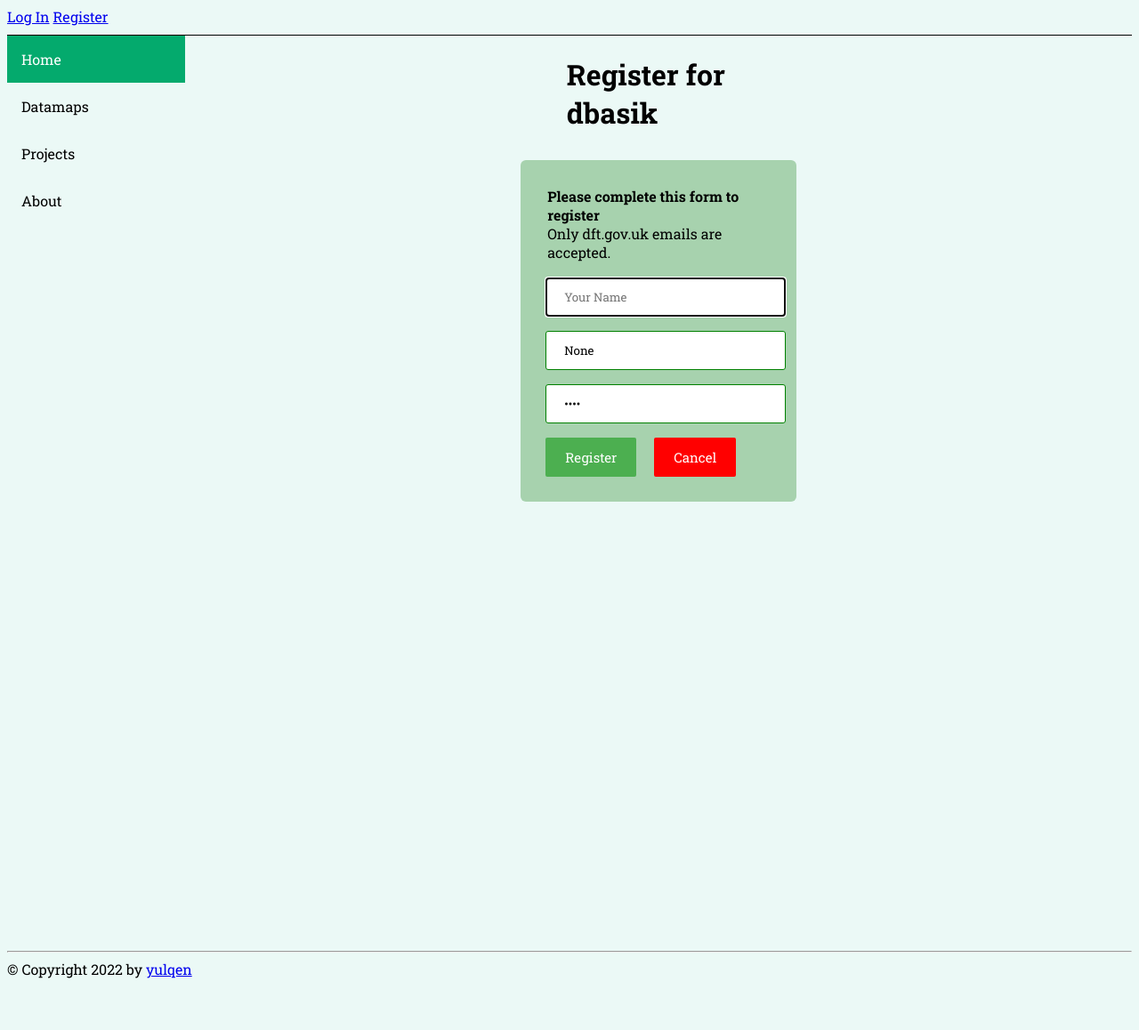
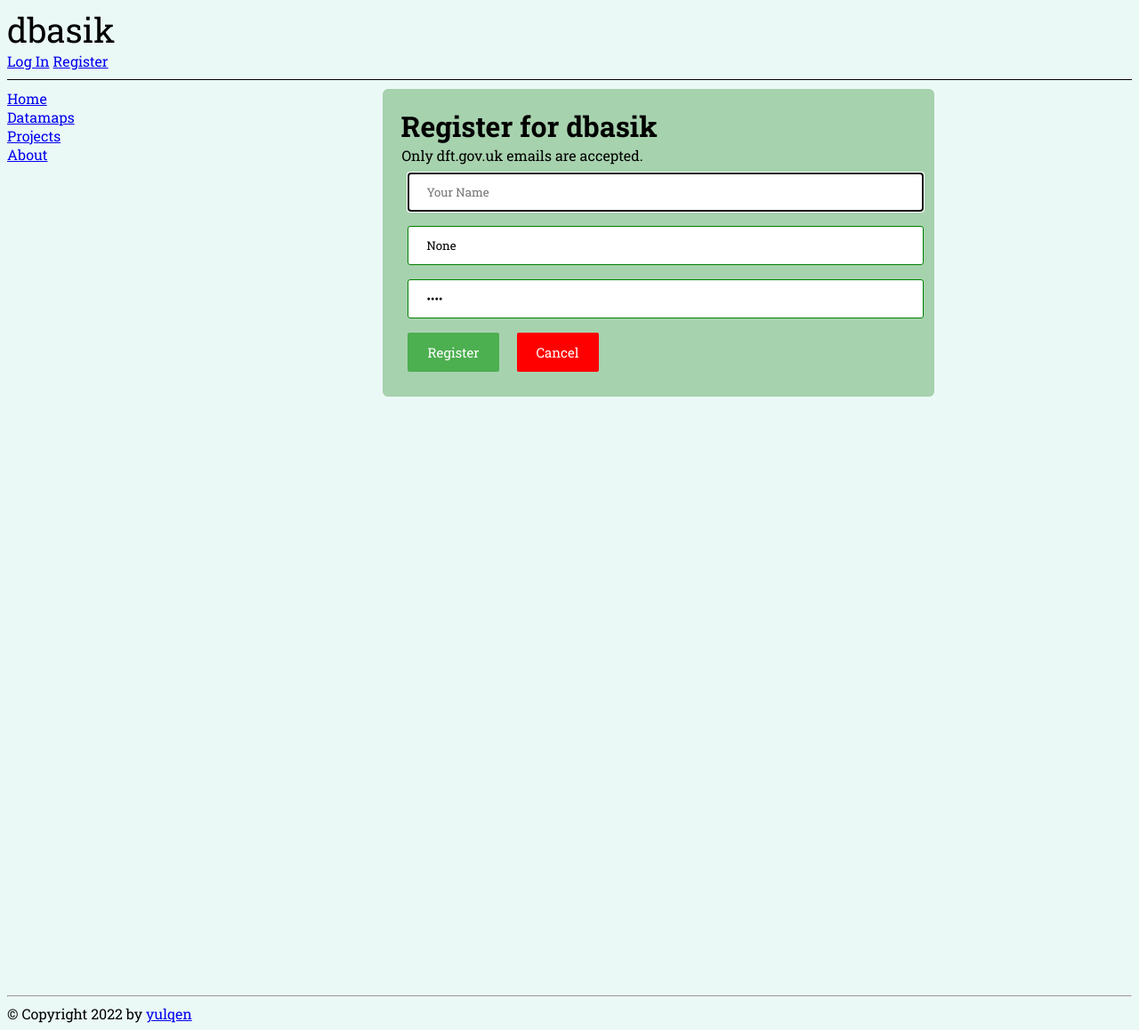
Before and after one commit to yulqen/dbasik-api, a FastAPI app: page /account/register in a window 1280 px wide. Shown: the whole page at 89% size. Before the commit the page ends 1100 px from the top, so only its background shows below. Run offline with FastAPI, Linux system fonts and the light colour scheme.

Commit message:
tidying the css and html

```diff
--- a/web/static/css/site.css
+++ b/web/static/css/site.css
@@ -3,10 +3,14 @@
     font-family: "Roboto Slab";
 }
 
+.title {
+  font-size: 2.4em;
+}
+
 /* forms */
 .form-container {
     padding: 20px;
-    width: 30%;
+    width: 60%;
     margin: auto;
     border-radius: 6px;
     background-color: #a7d2ae;
@@ -26,12 +30,12 @@ body {
 
 
 #register-intro {
-    padding: 10px;
+    padding: 1px;
 }
 
 #register-header {
     margin: auto;
-    width: 20%;
+    width: 40%;
     padding-bottom: 10px;
 }
 
@@ -52,38 +56,58 @@ body {
 .sidebar {
   margin: 0;
   padding: 0;
+  padding-top: 10px;
   width: 200px;
   background-color: #ebf9f6;
-  position: fixed;
+  position: absolute;
   height: 100%;
   overflow: auto;
 }
 
-/* Sidebar links */
-.sidebar a {
-  display: block;
-  color: black;
-  padding: 16px;
-  text-decoration: none;
+.sidebar ul {
+  list-style-type: none;
+  padding: 0;
+  margin: 0;
 }
 
-/* Active/current link */
-.sidebar a.active {
-  background-color: #04AA6D;
-  color: white;
-}
+/* Sidebar links */
+/* .sidebar a { */
+/*   display: block; */
+/*   color: black; */
+/*   padding: 16px; */
+/*   text-decoration: none; */
+/* } */
 
-/* Links on mouse-over */
-.sidebar a:hover:not(.active) {
-  background-color: #555;
-  color: white;
-}
+/* /1* Active/current link *1/ */
+/* .sidebar a.active { */
+/*   background-color: #04AA6D; */
+/*   color: white; */
+/* } */
+
+/* /1* Links on mouse-over *1/ */
+/* .sidebar a:hover:not(.active) { */
+/*   background-color: #555; */
+/*   color: white; */
+/* } */
 
 /* Page content. The value of the margin-left property should match the value of the sidebar's width property */
 div.content {
   margin-left: 200px;
   padding: 1px 16px;
+  padding-top: 10px;
   height: 1000px;
+}
+
+.content h1 {
+  margin: inherit;
+}
+
+table.info {
+  width: 80%;
+  border: 1px solid black;
+  border-collapse: collapse;
+  border-spacing: 2px;
+  margin-top: 10px;
 }
 
 /* On screens that are less than 700px wide, make the sidebar into a topbar */
--- a/web/templates/account/login.html
+++ b/web/templates/account/login.html
@@ -6,10 +6,8 @@
 {% endblock %}
 
 {% block content %}
-    <div id="register-header">
+    <div class="form-container">
         <h1>Log in to dbasik</h1>
-    </div>
-    <div class="form-container">
         <div id="register-intro">
             <strong>Log in here</strong>
         </div>
--- a/web/templates/account/register.html
+++ b/web/templates/account/register.html
@@ -6,14 +6,11 @@
 {% endblock %}
 
 {% block content %}
-    <div id="register-header">
-        <h1>Register for dbasik</h1>
-    </div>
 
 
     <div class="form-container">
+        <h1>Register for dbasik</h1>
         <div id="register-intro">
-            <strong>Please complete this form to register</strong><br>
             Only <code>dft.gov.uk</code> emails are accepted. <br>
         </div>
         <form action="" method="post" class="account-form">
--- a/web/templates/datamaps/datamaps.html
+++ b/web/templates/datamaps/datamaps.html
@@ -15,10 +15,10 @@
 </style>
 
 {% block content %}
-    <div style="margin: auto; width: 70%;">
+    <div>
     <h1>Datamaps</h1>
         <div>
-            <table style="width: 80%; border: 1px solid black; border-collapse: collapse; border-spacing: 2px;">
+            <table class="info">
                 <thead>
                 <tr style="background-color: #4CAF50; text-align: left">
                     <th>Name</th>
--- a/web/templates/home/index.html
+++ b/web/templates/home/index.html
@@ -6,10 +6,6 @@
 {% endblock %}
 
 {% block content %}
-    <div id='header'>
-     <h1>dbasik</h1>
-    </div>
-
     <div>
         Project Count: {{ project_count }}
     </div>
--- a/web/templates/projects/projects.html
+++ b/web/templates/projects/projects.html
@@ -15,9 +15,9 @@
 </style>
 
 {% block content %}
-    <div style="margin: auto; width: 70%">
+    <div>
     <h1>Projects</h1>
-        <table style="width: 100%; border: 1px solid black; border-collapse: collapse; border-spacing: 2px;">
+        <table class="info">
             <thead>
             <tr style="background-color: #4CAF50; text-align: left">
                 <th>Name</th>
--- a/web/templates/shared/base.html
+++ b/web/templates/shared/base.html
@@ -12,10 +12,12 @@
 
 <!-- The sidebar -->
 <div class="sidebar">
-  <a class="active" href="{{ url_for('index') }}">Home</a>
-  <a href="{{ url_for('datamaps') }}">Datamaps</a>
-  <a href="{{ url_for('projects') }}">Projects</a>
-  <a href="#about">About</a>
+  <ul>
+    <li><a href="{{ url_for('index') }}">Home</a></li>
+    <li><a href="{{ url_for('datamaps') }}">Datamaps</a></li>
+    <li><a href="{{ url_for('projects') }}">Projects</a></li>
+    <li><a href="#about">About</a>
+  </ul>
 </div>
 
 <div class="content" id="content">{% block content %}{% endblock %}</div>
--- a/web/templates/shared/top_nav.html
+++ b/web/templates/shared/top_nav.html
@@ -3,6 +3,9 @@
     <!--     <li class="crumb"><a href="{{ url_for('index') }}">Home</a></li> -->
     <!--     <li class="crumb"><a href="{{ url_for('projects') }}">Projects</a></li> -->
     <!-- </ol> -->
+    <div class="title">
+      dbasik
+    </div>
     <div>
         {% if is_logged_in %}
             <a href="/account">Account</a>
```
